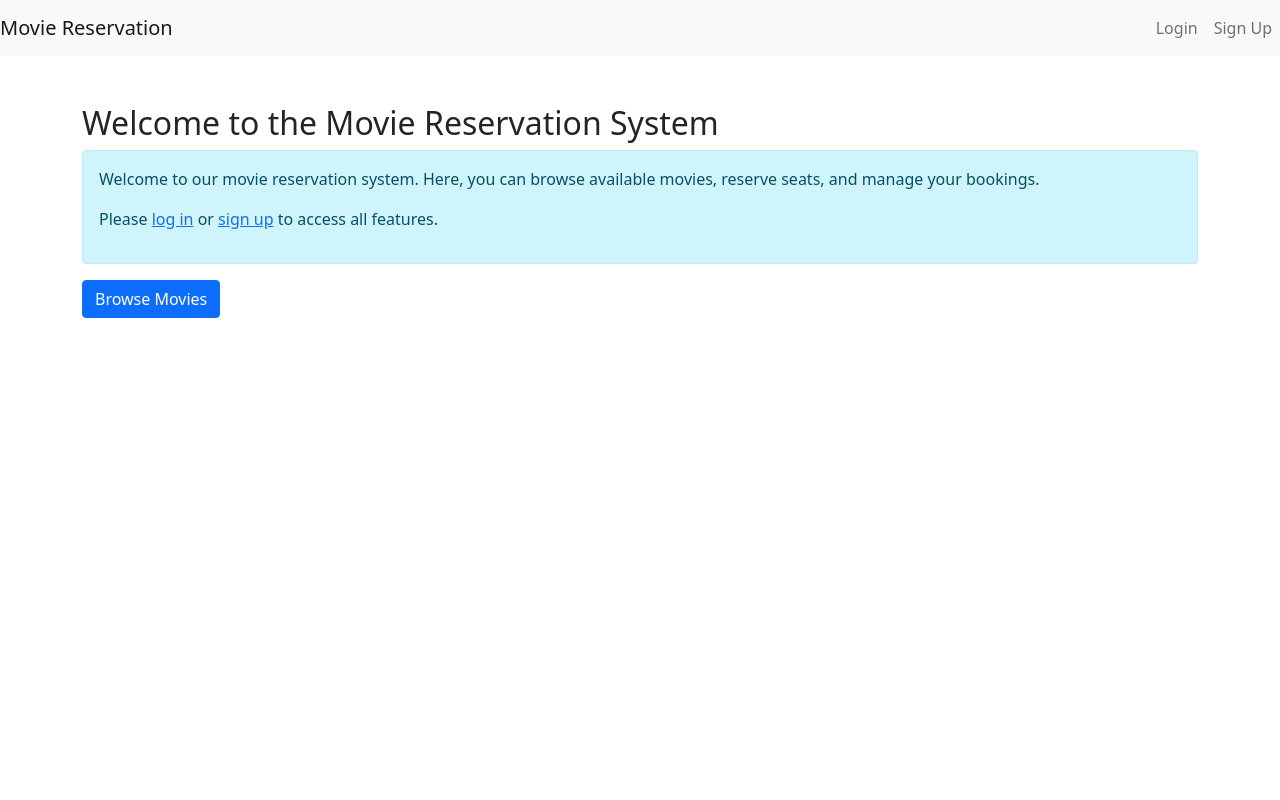
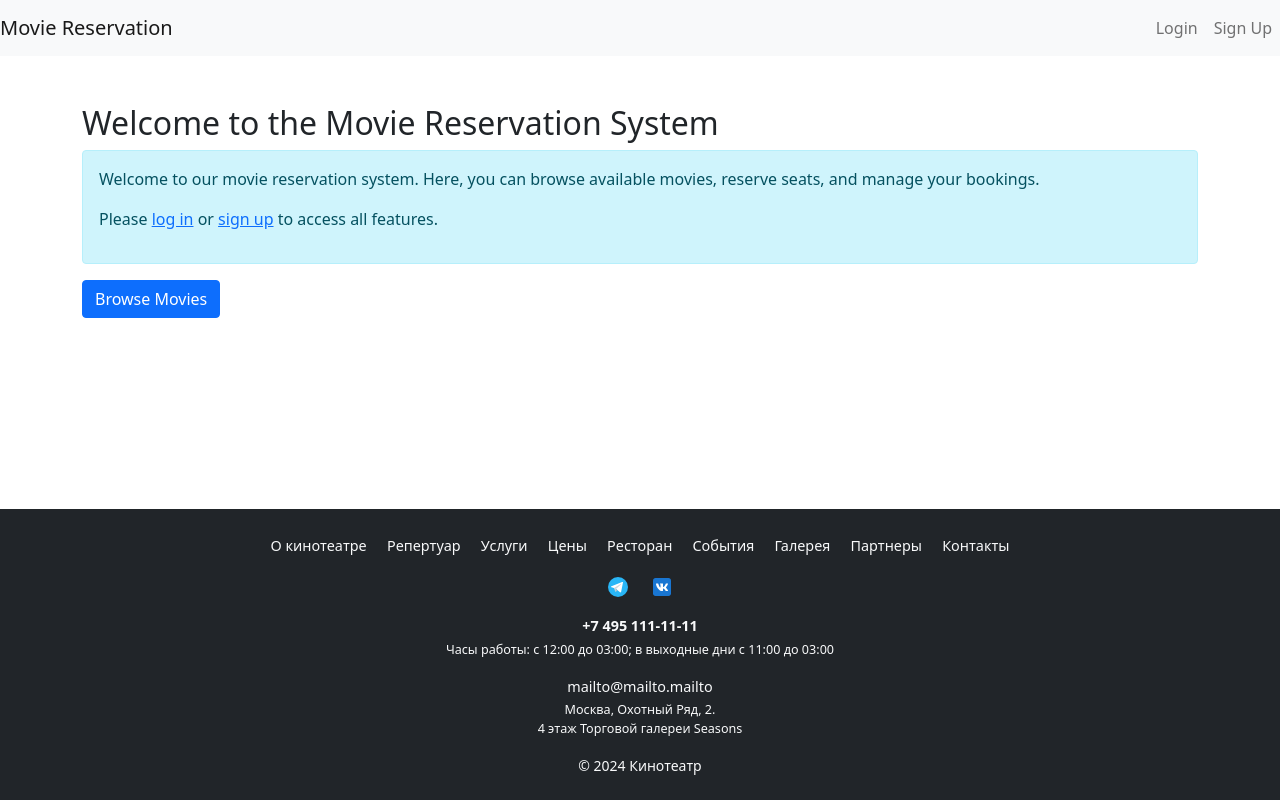
Before and after one commit to E-Stanislav/movie_booking, a Flask app: page / in a window 1280 px wide. Run offline with Flask 3, Linux system fonts and the light colour scheme; some libraries are stand-ins or nearby versions.

Commit message:
[features] add footer

```diff
--- /dev/null
+++ b/static/css/styles.css
@@ -0,0 +1,43 @@
+/* Установка минимальной высоты для body и html */
+html, body {
+    height: 100%;
+    margin: 0;
+}
+
+/* Контейнер Flexbox, чтобы футер всегда был внизу */
+.d-flex {
+    display: flex;
+    flex-direction: column;
+    min-height: 100vh;
+}
+
+/* Футер */
+.footer {
+    background-color: #1e1e1e; /* Цвет фона */
+    color: #b0b0b0; /* Цвет текста */
+    padding: 20px 0;
+    text-align: center;
+}
+
+.footer a {
+    color: #b0b0b0;
+    text-decoration: none;
+}
+
+.footer a:hover {
+    color: #ffffff;
+    text-decoration: underline;
+}
+
+.footer-menu a {
+    font-size: 0.9rem;
+    font-weight: 500;
+}
+
+.social-icons img {
+    vertical-align: middle;
+}
+
+.contact-info, .address {
+    font-size: 0.9rem;
+}
--- /dev/null
+++ b/templates/footer.html
@@ -0,0 +1,45 @@
+<footer class="footer bg-dark text-light py-4">
+    <div class="container text-center">
+        <!-- Основное навигационное меню -->
+        <div class="footer-menu mb-3">
+            <!-- Ссылки на страницы кинотеатра -->
+            <a href="#" class="text-light mx-2">О кинотеатре</a>
+            <a href="#" class="text-light mx-2">Репертуар</a>
+            <a href="#" class="text-light mx-2">Услуги</a>
+            <a href="#" class="text-light mx-2">Цены</a>
+            <a href="#" class="text-light mx-2">Ресторан</a>
+            <a href="#" class="text-light mx-2">События</a>
+            <a href="#" class="text-light mx-2">Галерея</a>
+            <a href="#" class="text-light mx-2">Партнеры</a>
+            <a href="#" class="text-light mx-2">Контакты</a>
+        </div>
+
+        <!-- Социальные иконки и ссылки на магазины приложений -->
+        <div class="social-icons mb-3">
+            <!-- Иконки соцсетей и магазинов приложений (SVG или PNG) -->
+            <a href="#" class="mx-2"><img src="/static/icons/telegram.svg" alt="Telegram" width="24"></a>
+            <a href="#" class="mx-2"><img src="/static/icons/vk.svg" alt="VK" width="24"></a>
+        </div>
+
+        <!-- Контактная информация -->
+        <div class="contact-info mb-3">
+            <!-- Телефон и график работы -->
+            <p class="mb-1"><strong>+7 495 111-11-11</strong></p>
+            <p class="small">Часы работы: с 12:00 до 03:00; в выходные дни с 11:00 до 03:00</p>
+        </div>
+
+        <!-- Адрес и Email -->
+        <div class="address mb-3">
+            <!-- Email для связи -->
+            <p class="mb-1"><a href="mailto:mailto@mailto.mailto" class="text-light">mailto@mailto.mailto</a></p>
+            <!-- Адрес кинотеатра -->
+            <p class="small">Москва, Охотный Ряд, 2.<br>4 этаж Торговой галереи Seasons</p>
+        </div>
+
+        <!-- Авторские права -->
+        <div class="copyright mt-3">
+            <!-- Копирайт и название кинотеатра -->
+            <p class="small mb-0">© 2024 Кинотеатр</p>
+        </div>
+    </div>
+</footer>
--- a/templates/home.html
+++ b/templates/home.html
@@ -1,5 +1,7 @@
 {% extends "layout.html" %}
+
 {% block title %}Home{% endblock %}
+
 {% block content %}
 <h2>Welcome to the Movie Reservation System</h2>
 
--- a/templates/layout.html
+++ b/templates/layout.html
@@ -5,8 +5,10 @@
     <meta name="viewport" content="width=device-width, initial-scale=1.0">
     <title>{% block title %}Movie Reservation{% endblock %}</title>
     <link rel="stylesheet" href="https://cdnjs.cloudflare.com/ajax/libs/bootstrap/5.1.3/css/bootstrap.min.css">
+    <link rel="stylesheet" href="{{ url_for('static', filename='css/styles.css') }}">
 </head>
 <body>
+    <div class="d-flex flex-column min-vh-100">
         <nav class="navbar navbar-expand-lg navbar-light bg-light">
             <a class="navbar-brand" href="/">Movie Reservation</a>
             <div class="collapse navbar-collapse">
@@ -32,8 +34,14 @@
                 </ul>
             </div>
         </nav>
-    <div class="container mt-5">
+
+        <!-- Контейнер для контента страницы -->
+        <main class="flex-grow-1 container mt-5">
             {% block content %}{% endblock %}
+        </main>
+
+        <!-- Включение футера -->
+        {% include "footer.html" %}
     </div>
 </body>
 </html>
```
Also changed, not shown: static/icons/telegram.svg (added), static/icons/vk.svg (added). Lines whose indentation alone changed are shown as unchanged.
